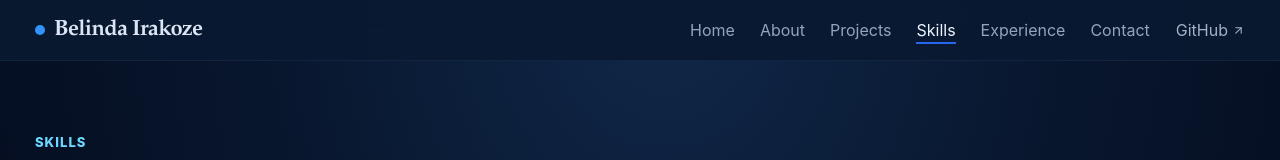
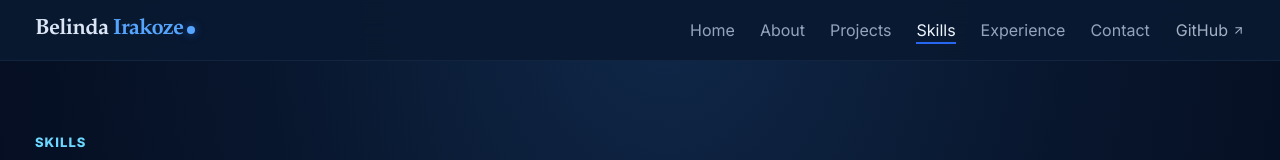
Before and after one commit to belindairakoze37/Portfolio, a React (Vite) app: page /skills in a window 1280 px wide. Shown: the top 160 px of the page. Built offline with nearby package versions, Linux system fonts and the light colour scheme.

Commit message:
Update navigation and page metadata

```diff
--- a/index.html
+++ b/index.html
@@ -11,6 +11,9 @@
     <meta property="og:description" content="Frontend and backend development, practical projects, and thoughtful engineering." />
     <meta property="og:image" content="/social-card.svg" />
     <link rel="icon" type="image/svg+xml" href="/favicon.svg" />
+    <link rel="preconnect" href="https://fonts.googleapis.com" />
+    <link rel="preconnect" href="https://fonts.gstatic.com" crossorigin />
+    <link href="https://fonts.googleapis.com/css2?family=Inter:wght@400;500;600;700;800&display=swap" rel="stylesheet" />
   </head>
   <body>
     <div id="root"></div>
--- a/src/components/Navigation.tsx
+++ b/src/components/Navigation.tsx
@@ -12,8 +12,7 @@ const links = [
   { href: '/contact', label: 'Contact', key: 'contact' },
 ];
 
-export function Navigation() {
-  const [open, setOpen] = useState(false);
+export function Navigation() {  const [open, setOpen] = useState(false);
   const location = useLocation();
   const activeKey = location.pathname === '/about'
     ? 'about'
@@ -32,7 +31,12 @@ export function Navigation() {
   return (
     <header className="site-header">
       <Link className="brand" to="/" aria-label={`${profile.name}, home`} onClick={() => setOpen(false)}>
-        <span className="brand-dot" aria-hidden="true" />Belinda Irakoze
+        <span className="brand-text">
+          <span className="brand-name">
+            Belinda <em>Irakoze</em>
+            <span className="brand-mark" aria-hidden="true" />
+          </span>
+        </span>
       </Link>
       <button
         className="menu-toggle"
```
